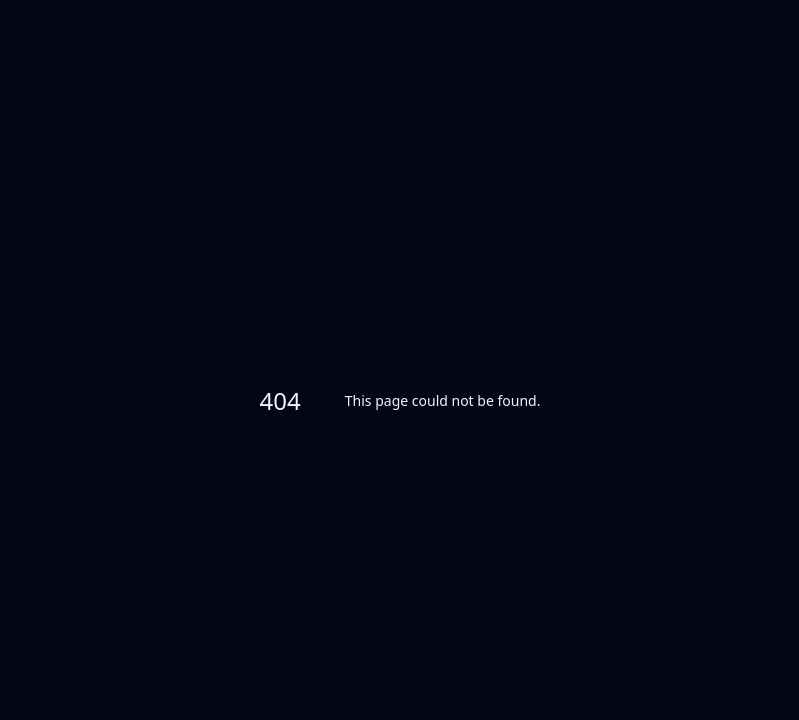
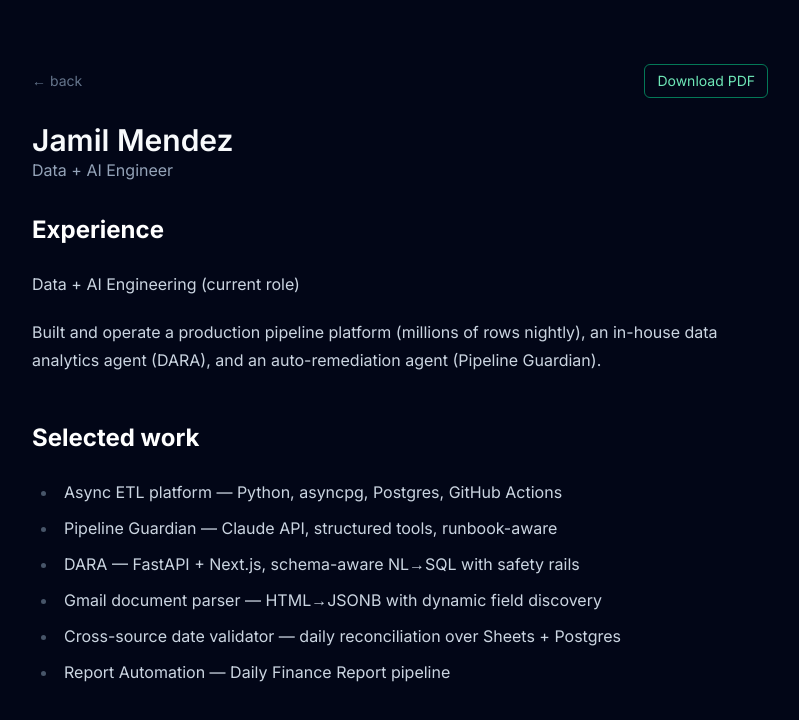
Before and after one commit to Jamil1016/portfolio, a Next.js app: page /resume in a window 1280 px wide. Before the commit this address had no page. Shown: the top 720 px of the page, without its empty margins (240-1039 px from the left). Built offline with nearby package versions, Linux system fonts and the light colour scheme.

Commit message:
feat: about and resume pages with placeholder PDF

```diff
--- /dev/null
+++ b/app/about/page.tsx
@@ -0,0 +1,33 @@
+import Link from "next/link";
+export const metadata = { title: "About — Jamil Mendez" };
+export default function About() {
+  return (
+    <main className="mx-auto max-w-2xl px-4 py-16">
+      <Link href="/" className="text-sm text-slate-500 hover:text-slate-300">← back</Link>
+      <h1 className="mt-6 text-3xl font-semibold text-slate-50">About</h1>
+      <div className="prose prose-invert prose-slate mt-6">
+        <p>
+          I&apos;m Jamil Mendez — a data and AI engineer. I build the systems that turn
+          operational telemetry into measurable, debuggable, and mostly self-healing
+          pipelines.
+        </p>
+        <p>
+          Most of my last two years has been spent on three things: making nightly ETL
+          fast and observable, building AI agents that wrap internal data the way a
+          senior analyst would, and removing the kinds of recurring incidents that
+          turn into 2 AM Slack threads.
+        </p>
+        <h2>Trajectory</h2>
+        <p>
+          Data Analyst / Engineer → Senior Data Engineer → Data Platform / AI Engineering Lead.
+        </p>
+        <h2>In progress</h2>
+        <ul>
+          <li>Google Cloud Professional Data Engineer (target Q3 2026)</li>
+          <li>dbt Analytics Engineering Certification</li>
+          <li>13-week AI Engineer learning path (track on this site)</li>
+        </ul>
+      </div>
+    </main>
+  );
+}
--- /dev/null
+++ b/app/resume/page.tsx
@@ -0,0 +1,38 @@
+import Link from "next/link";
+export const metadata = { title: "Resume — Jamil Mendez" };
+export default function Resume() {
+  return (
+    <main className="mx-auto max-w-3xl px-4 py-16">
+      <div className="flex items-center justify-between">
+        <Link href="/" className="text-sm text-slate-500 hover:text-slate-300">← back</Link>
+        <a
+          href="/resume.pdf"
+          className="rounded-md border border-emerald-700 px-3 py-1.5 text-sm text-emerald-300 hover:bg-emerald-900/30"
+          download
+        >
+          Download PDF
+        </a>
+      </div>
+      <h1 className="mt-6 text-3xl font-semibold text-slate-50">Jamil Mendez</h1>
+      <p className="text-slate-400">Data + AI Engineer</p>
+      <div className="prose prose-invert prose-slate mt-8 max-w-none">
+        <h2>Experience</h2>
+        <p>Data + AI Engineering (current role)</p>
+        <p>
+          Built and operate a production pipeline platform (millions of rows nightly),
+          an in-house data analytics agent (DARA), and an auto-remediation agent
+          (Pipeline Guardian).
+        </p>
+        <h2>Selected work</h2>
+        <ul>
+          <li>Async ETL platform — Python, asyncpg, Postgres, GitHub Actions</li>
+          <li>Pipeline Guardian — Claude API, structured tools, runbook-aware</li>
+          <li>DARA — FastAPI + Next.js, schema-aware NL→SQL with safety rails</li>
+          <li>Gmail document parser — HTML→JSONB with dynamic field discovery</li>
+          <li>Cross-source date validator — daily reconciliation over Sheets + Postgres</li>
+          <li>Report Automation — Daily Finance Report pipeline</li>
+        </ul>
+      </div>
+    </main>
+  );
+}
```
Also changed, not shown: 1 other file (tests, documents, lock files or other folders).
